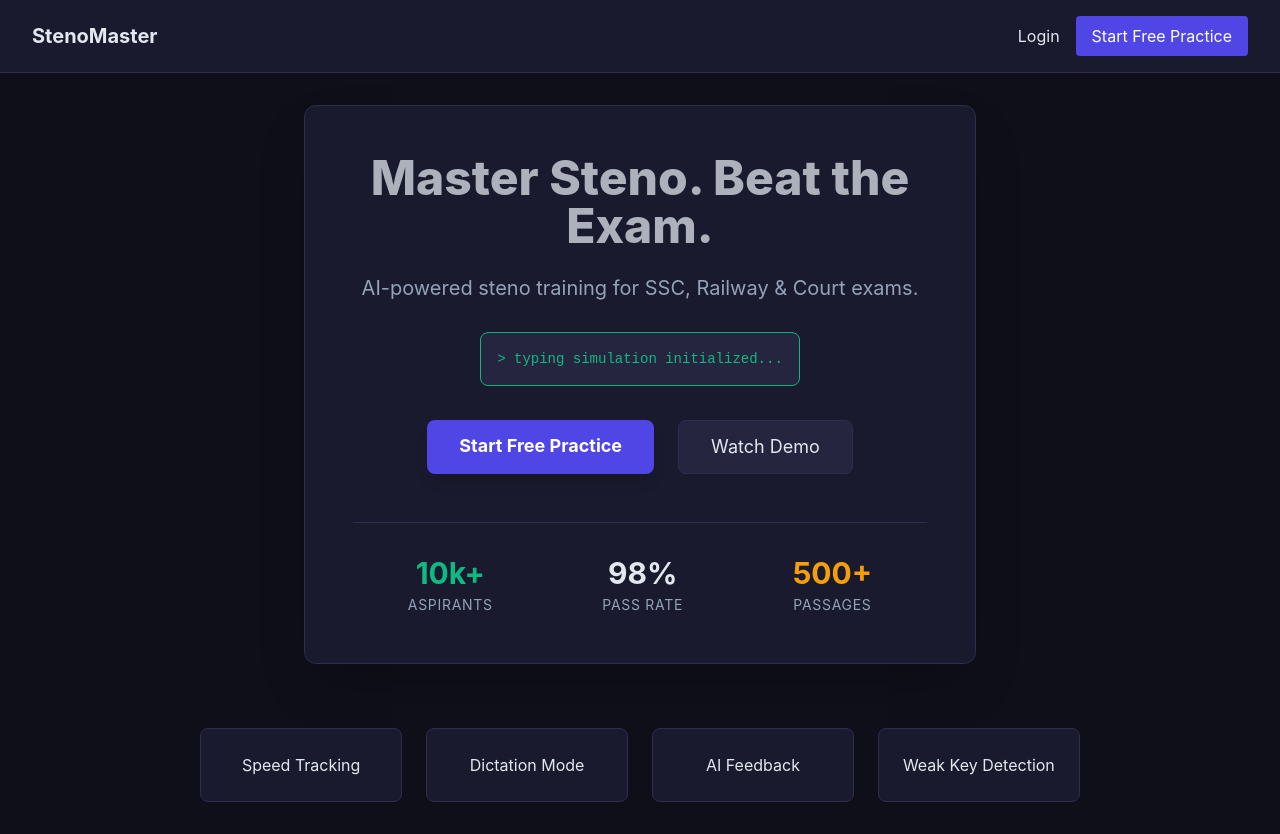
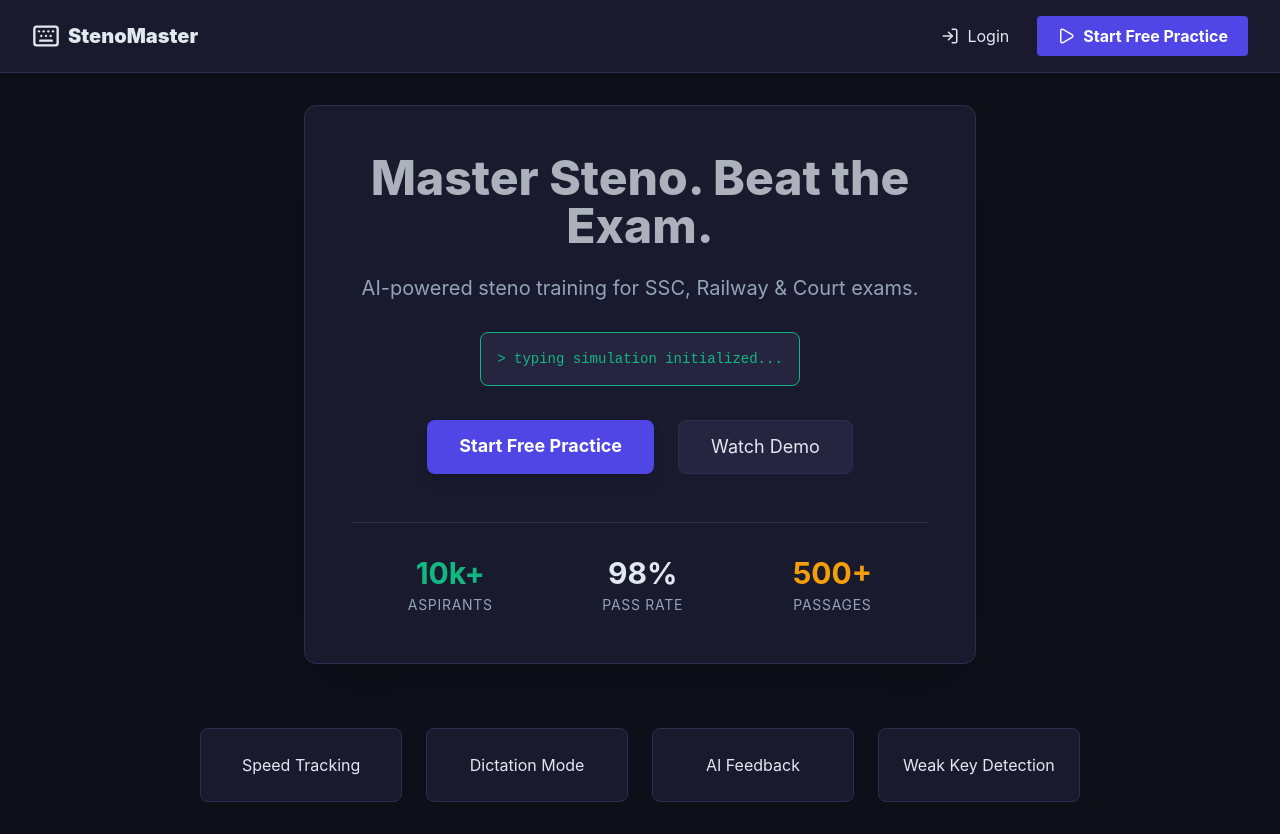
Before and after one commit to Tushankar/stenoclient, a React (Vite) app: page / in a window 1280 px wide. Built offline with nearby package versions, Linux system fonts and the light colour scheme.

Commit message:
feat: enhance Navbar with icon support and improved link styling

```diff
--- a/src/components/layout/Navbar.jsx
+++ b/src/components/layout/Navbar.jsx
@@ -1,5 +1,16 @@
-import { Link, useNavigate } from "react-router-dom";
+import { Link, NavLink, useNavigate } from "react-router-dom";
 import { useAuthStore } from "../../store/authStore";
+import {
+  LayoutDashboard,
+  Keyboard,
+  Headphones,
+  Brain,
+  Trophy,
+  Shield,
+  LogOut,
+  LogIn,
+  Play
+} from "lucide-react";
 
 const Navbar = () => {
   const { user, logout } = useAuthStore();
@@ -10,76 +21,98 @@ const Navbar = () => {
     navigate("/");
   };
 
+  const navLinkClass = ({ isActive }) =>
+    `flex items-center gap-2 px-3 py-2 transition-all duration-300 border-b-2 rounded-t-md font-medium ${
+      isActive
+        ? "border-[var(--color-primary-light)] text-[var(--color-primary-light)] bg-[var(--color-primary)]/10 [text-shadow:0_0_12px_var(--color-primary-light)]"
+        : "border-transparent text-[var(--color-text)] hover:text-[var(--color-primary-light)] hover:bg-[var(--color-surface-2)]"
+    }`;
+
+  const navLinkClassSpecial = (colorTheme) => ({ isActive }) => {
+    let classes = "";
+    if (colorTheme === "indigo") {
+      classes = isActive
+        ? "border-indigo-400 text-indigo-400 bg-indigo-500/10 [text-shadow:0_0_12px_#818cf8]"
+        : "border-transparent text-indigo-400 hover:text-indigo-300 hover:bg-indigo-500/10";
+    } else if (colorTheme === "yellow") {
+      classes = isActive
+        ? "border-yellow-400 text-yellow-400 bg-yellow-500/10 [text-shadow:0_0_12px_#facc15]"
+        : "border-transparent text-yellow-400 hover:text-yellow-300 hover:bg-yellow-500/10";
+    } else if (colorTheme === "red") {
+      classes = isActive
+        ? "border-red-400 text-red-400 bg-red-500/10 [text-shadow:0_0_12px_#f87171]"
+        : "border-transparent text-red-400 hover:text-red-300 hover:bg-red-500/10";
+    }
+
+    return `flex items-center gap-2 px-3 py-2 transition-all duration-300 border-b-2 rounded-t-md font-medium ${classes}`;
+  };
+
   return (
     <nav className="bg-[var(--color-surface)] border-b border-[var(--color-border)] py-4 px-8 flex justify-between items-center">
       <Link
         to="/"
-        className="text-xl font-bold text-[var(--color-primary-light)]"
+        className="flex items-center gap-2 text-xl font-black text-[var(--color-primary-light)] hover:[text-shadow:0_0_15px_var(--color-primary-light)] transition-all"
       >
+        <Keyboard className="text-[var(--color-primary-light)]" size={28} />
         StenoMaster
       </Link>
-      <div className="flex gap-4 items-center">
+      <div className="flex gap-3 items-center">
         {user ? (
           <>
-            <Link
-              to="/dashboard"
-              className="hover:text-[var(--color-primary-light)]"
-            >
+            <NavLink to="/dashboard" className={navLinkClass}>
+              <LayoutDashboard size={18} />
               Dashboard
-            </Link>
-            <Link
-              to="/practice"
-              className="hover:text-[var(--color-primary-light)]"
-            >
+            </NavLink>
+            <NavLink to="/practice" className={navLinkClass}>
+              <Keyboard size={18} />
               Practice
-            </Link>
-            <Link
-              to="/dictation"
-              className="hover:text-[var(--color-primary-light)] border border-[var(--color-border)] px-3 py-1 rounded"
-            >
+            </NavLink>
+            <NavLink to="/dictation" className={navLinkClass}>
+              <Headphones size={18} />
               Dictation
-            </Link>
-            <Link
-              to="/training"
-              className="hover:text-indigo-400 bg-indigo-500/10 border border-indigo-500/30 px-3 py-1 text-indigo-400 font-bold rounded"
-            >
+            </NavLink>
+            <NavLink to="/training" className={navLinkClassSpecial("indigo")}>
+              <Brain size={18} />
               Training Center
-            </Link>
-            <Link
-              to="/leaderboard"
-              className="hover:text-yellow-400 border border-[var(--color-border)] px-3 py-1 rounded"
-            >
+            </NavLink>
+            <NavLink to="/leaderboard" className={navLinkClassSpecial("yellow")}>
+              <Trophy size={18} />
               Leaderboard
-            </Link>
+            </NavLink>
             {user.role === "admin" && (
-              <Link
-                to="/admin"
-                className="hover:text-red-400 border border-red-500/30 bg-red-500/10 px-3 py-1 rounded"
-              >
+              <NavLink to="/admin" className={navLinkClassSpecial("red")}>
+                <Shield size={18} />
                 Admin
-              </Link>
+              </NavLink>
             )}
-            <span className="text-[var(--color-text-muted)]">|</span>
-            <span className="text-sm">{user.name}</span>
+            <span className="text-[var(--color-text-muted)] mx-2">|</span>
+            <div className="flex items-center gap-4">
+              <span className="text-sm font-bold text-[var(--color-text)]">
+                {user.name}
+              </span>
               <button
                 onClick={handleLogout}
-              className="bg-[var(--color-surface-2)] px-4 py-2 rounded text-sm hover:bg-[var(--color-error)] hover:text-white transition-colors"
+                className="flex items-center gap-2 bg-[var(--color-surface-2)] px-4 py-2 rounded text-sm hover:bg-[var(--color-error)] hover:text-white transition-colors"
               >
+                <LogOut size={16} />
                 Logout
               </button>
+            </div>
           </>
         ) : (
           <>
             <Link
               to="/login"
-              className="hover:text-[var(--color-primary-light)]"
+              className="flex items-center gap-2 px-4 py-2 text-[var(--color-text)] hover:text-[var(--color-primary-light)] transition-colors"
             >
+              <LogIn size={18} />
               Login
             </Link>
             <Link
               to="/register"
-              className="bg-[var(--color-primary)] px-4 py-2 rounded text-white hover:bg-[var(--color-primary-dark)] transition-colors"
+              className="flex items-center gap-2 bg-[var(--color-primary)] px-5 py-2 rounded text-white font-bold hover:bg-[var(--color-primary-dark)] hover:shadow-lg transition-all hover:-translate-y-0.5"
             >
+              <Play size={18} />
               Start Free Practice
             </Link>
           </>
```
Lines whose indentation alone changed are shown as unchanged.
